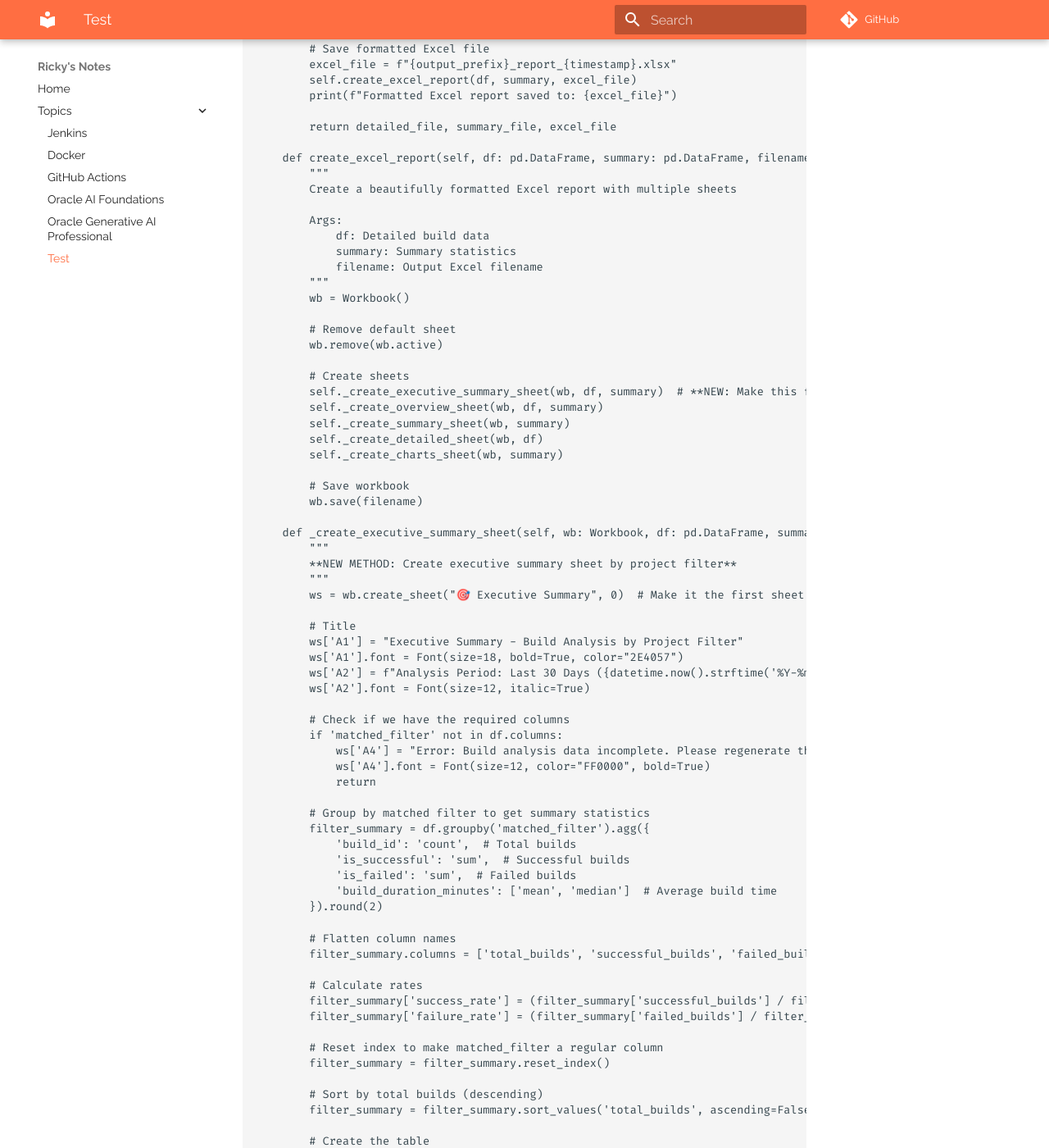
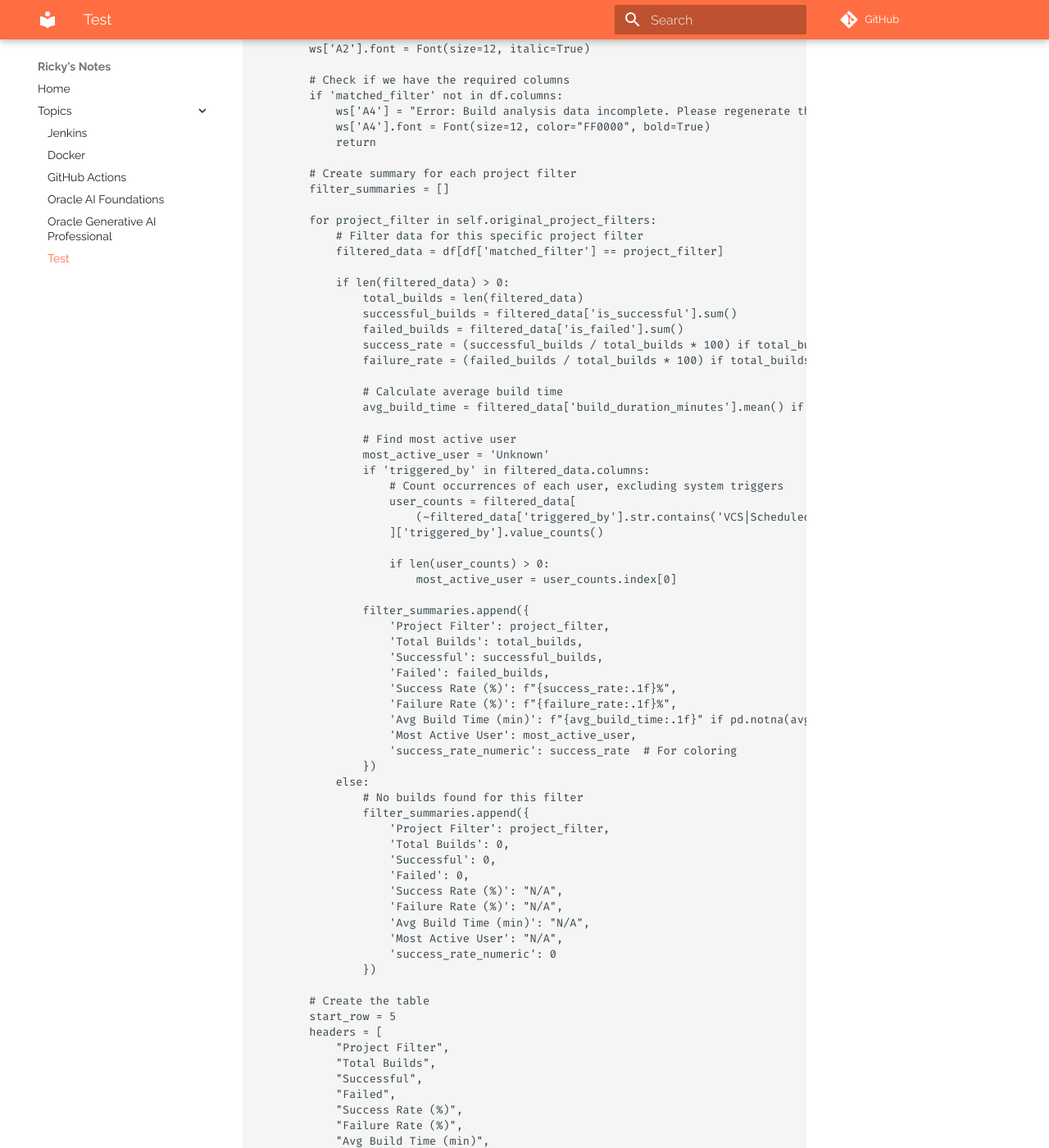
Before and after one commit to riczaman/notes-repo, an MkDocs documentation site: the page built from docs/topics/test.md, in a window 1280 px wide and 1400 px high, scrolled down 11502 px. Shown: the whole window at 82% size. Built offline with MkDocs 1.6.1 and Material for MkDocs 9.7.7, drawn with Linux system fonts in a browser that asks for light colours; comment, search, counter and statistics services are not loaded; some of the changed text lies outside the part shown.

Commit message:
updated code

````diff
--- a/docs/topics/test.md
+++ b/docs/topics/test.md
@@ -45,6 +46,9 @@
         self.build_type_filters = [f.lower() for f in build_type_filters] if build_type_filters else []
         self.build_name_filters = [f.lower() for f in build_name_filters] if build_name_filters else []
 
+        # Store original filters for display purposes
+        self.original_project_filters = project_filters if project_filters else []
+
         # Test connection
         self._test_connection()
 
@@ -61,7 +65,7 @@
                 raise Exception(f"Connection failed with status code: {response.status_code}")
 
             server_info = response.json()
-            print(f"✅ Connected to TeamCity {server_info.get('version', 'Unknown')} successfully!")
+            print(f"Connected to TeamCity {server_info.get('version', 'Unknown')} successfully!")
 
         except requests.exceptions.Timeout:
             raise Exception("Connection timeout. Please check your TeamCity URL and network connection.")
@@ -223,7 +227,7 @@
 
     def _get_matched_filter(self, build: Dict[str, Any]) -> str:
         """
-        **NEW METHOD: Determine which specific filter matched this build**
+        Determine which specific filter matched this build
 
         Args:
             build: Build dictionary from TeamCity API
@@ -246,56 +250,11 @@
                 (' > ' in filter_lower and (filter_lower == full_project_path or full_project_path.endswith(filter_lower))) or
                 ('/' in filter_lower and (filter_lower.replace('/', ' > ') == full_project_path or full_project_path.endswith(filter_lower.replace('/', ' > ')))) or
                 filter_lower == project_id.lower()):
-                return filter_term  # Return original filter (not lowercased)
+                # Return the original filter (not lowercased)
+                return self.original_project_filters[i] if i < len(self.original_project_filters) else filter_term
 
         return "Unknown Filter"
 
-    def _matches_filters(self, build: Dict[str, Any]) -> bool:
-        """
-        Check if a build matches the specified filters
-
-        Args:
-            build: Build dictionary from TeamCity API
-
-        Returns:
-            True if build matches filters, False otherwise
-        """
-        # If no filters are specified, include all builds
-        if not self.project_filters and not self.build_type_filters and not self.build_name_filters:
-            return True
-
-        build_type = build.get('buildType', {})
-        project_name = build_type.get('projectName', '').lower()
-        project_id = build_type.get('projectId', '').lower()
-        build_type_name = build_type.get('name', '').lower()
-        build_type_id = build.get('buildTypeId', '').lower()
-
-        # Check project filters
-        project_match = True
-        if self.project_filters:
-            project_match = any(
-                filter_term in project_name or filter_term in project_id
-                for filter_term in self.project_filters
-            )
-
-        # Check build type filters
-        build_type_match = True
-        if self.build_type_filters:
-            build_type_match = any(
-                filter_term in build_type_name or filter_term in build_type_id
-                for filter_term in self.build_type_filters
-            )
-
-        # Check build name filters
-        build_name_match = True
-        if self.build_name_filters:
-            build_name_match = any(
-                filter_term in build_type_name
-                for filter_term in self.build_name_filters
-            )
-
-        # Build must match ALL specified filter categories
-        return project_match and build_type_match and build_name_match
     def get_builds_last_month(self) -> List[Dict[str, Any]]:
         """
         Fetch all builds from the last month, filtered by specified criteria
@@ -317,7 +276,7 @@
             if self.project_filters or self.build_type_filters or self.build_name_filters:
                 print("Active filters:")
                 if self.project_filters:
-                    print(f"  - Project/Folder filters: {', '.join(self.project_filters)}")
+                    print(f"  - Project/Folder filters: {', '.join(self.original_project_filters)}")
                 if self.build_type_filters:
                     print(f"  - Build type filters: {', '.join(self.build_type_filters)}")
                 if self.build_name_filters:
@@ -366,10 +325,10 @@
                     start += count
 
                 except requests.exceptions.Timeout:
-                    print(f"⚠️  Request timeout while fetching builds. Retrying...")
+                    print(f"Request timeout while fetching builds. Retrying...")
                     continue
                 except requests.exceptions.RequestException as e:
-                    print(f"❌ Error fetching builds (batch starting at {start}): {e}")
+                    print(f"Error fetching builds (batch starting at {start}): {e}")
                     if "401" in str(e):
                         raise Exception("Authentication failed. Please check your credentials.")
                     elif "403" in str(e):
@@ -398,7 +357,7 @@
             return filtered_builds
 
         except Exception as e:
-            print(f"❌ Critical error in get_builds_last_month: {e}")
+            print(f"Critical error in get_builds_last_month: {e}")
             raise
 
     def extract_application_code(self, build_type_name: str, project_name: str) -> str:
@@ -466,7 +425,7 @@
                     except ValueError:
                         pass
 
-                # **NEW CODE: Calculate build duration**
+                # Calculate build duration
                 if start_date and finish_date:
                     try:
                         start_dt = datetime.strptime(start_date[:15], '%Y%m%dT%H%M%S')
@@ -508,7 +467,7 @@
                     else:
                         triggered_by = f"{trigger_type.title()} Trigger"
 
-                # **NEW CODE: Determine which filter matched this build**
+                # Determine which filter matched this build
                 matched_filter = self._get_matched_filter(build)
 
                 analysis_data.append({
@@ -532,12 +491,12 @@
                     'triggered_by': triggered_by,
                     'trigger_type': trigger_type,
                     'trigger_date': trigger_date,
-                    'build_duration_minutes': build_duration_minutes,  # **NEW**
-                    'matched_filter': matched_filter  # **NEW**
+                    'build_duration_minutes': build_duration_minutes,
+                    'matched_filter': matched_filter
                 })
 
             except Exception as e:
-                print(f"⚠️  Error processing build {build.get('id', 'unknown')}: {e}")
+                print(f"Error processing build {build.get('id', 'unknown')}: {e}")
                 continue
 
         return pd.DataFrame(analysis_data)
@@ -618,20 +577,20 @@
         wb.remove(wb.active)
 
         # Create sheets
-        self._create_executive_summary_sheet(wb, df, summary)  # **NEW: Make this first**
+        self._create_executive_summary_sheet(wb, df, summary)  # Make this first
         self._create_overview_sheet(wb, df, summary)
         self._create_summary_sheet(wb, summary)
         self._create_detailed_sheet(wb, df)
-        self._create_charts_sheet(wb, summary)
+        self._create_charts_sheet(wb, df)
 
         # Save workbook
         wb.save(filename)
 
     def _create_executive_summary_sheet(self, wb: Workbook, df: pd.DataFrame, summary: pd.DataFrame):
         """
-        **NEW METHOD: Create executive summary sheet by project filter**
+        Create executive summary sheet by project filter
         """
-        ws = wb.create_sheet("🎯 Executive Summary", 0)  # Make it the first sheet (index 0)
+        ws = wb.create_sheet("Executive Summary", 0)  # Make it the first sheet (index 0)
 
         # Title
         ws['A1'] = "Executive Summary - Build Analysis by Project Filter"
@@ -645,26 +604,58 @@
             ws['A4'].font = Font(size=12, color="FF0000", bold=True)
             return
 
-        # Group by matched filter to get summary statistics
-        filter_summary = df.groupby('matched_filter').agg({
-            'build_id': 'count',  # Total builds
-            'is_successful': 'sum',  # Successful builds
-            'is_failed': 'sum',  # Failed builds
-            'build_duration_minutes': ['mean', 'median']  # Average build time
-        }).round(2)
+        # Create summary for each project filter
+        filter_summaries = []
 
-        # Flatten column names
-        filter_summary.columns = ['total_builds', 'successful_builds', 'failed_builds', 'avg_build_time_minutes', 'median_build_time_minutes']
+        for project_filter in self.original_project_filters:
+            # Filter data for this specific project filter
+            filtered_data = df[df['matched_filter'] == project_filter]
 
-        # Calculate rates
-        filter_summary['success_rate'] = (filter_summary['successful_builds'] / filter_summary['total_builds'] * 100).round(1)
-        filter_summary['failure_rate'] = (filter_summary['failed_builds'] / filter_summary['total_builds'] * 100).round(1)
+            if len(filtered_data) > 0:
+                total_builds = len(filtered_data)
+                successful_builds = filtered_data['is_successful'].sum()
+                failed_builds = filtered_data['is_failed'].sum()
+                success_rate = (successful_builds / total_builds * 100) if total_builds > 0 else 0
+                failure_rate = (failed_builds / total_builds * 100) if total_builds > 0 else 0
 
-        # Reset index to make matched_filter a regular column
-        filter_summary = filter_summary.reset_index()
+                # Calculate average build time
+                avg_build_time = filtered_data['build_duration_minutes'].mean() if 'build_duration_minutes' in filtered_data.columns else None
 
-        # Sort by total builds (descending)
-        filter_summary = filter_summary.sort_values('total_builds', ascending=False)
+                # Find most active user
+                most_active_user = 'Unknown'
+                if 'triggered_by' in filtered_data.columns:
+                    # Count occurrences of each user, excluding system triggers
+                    user_counts = filtered_data[
+                        (~filtered_data['triggered_by'].str.contains('VCS|Scheduled|Dependency|Trigger', na=False))
+                    ]['triggered_by'].value_counts()
+
+                    if len(user_counts) > 0:
+                        most_active_user = user_counts.index[0]
+
+                filter_summaries.append({
+                    'Project Filter': project_filter,
+                    'Total Builds': total_builds,
+                    'Successful': successful_builds,
+                    'Failed': failed_builds,
+                    'Success Rate (%)': f"{success_rate:.1f}%",
+                    'Failure Rate (%)': f"{failure_rate:.1f}%",
+                    'Avg Build Time (min)': f"{avg_build_time:.1f}" if pd.notna(avg_build_time) else "N/A",
+                    'Most Active User': most_active_user,
+                    'success_rate_numeric': success_rate  # For coloring
+                })
+            else:
+                # No builds found for this filter
+                filter_summaries.append({
+                    'Project Filter': project_filter,
+                    'Total Builds': 0,
+                    'Successful': 0,
+                    'Failed': 0,
+                    'Success Rate (%)': "N/A",
+                    'Failure Rate (%)': "N/A",
+                    'Avg Build Time (min)': "N/A",
+                    'Most Active User': "N/A",
+                    'success_rate_numeric': 0
+                })
 
         # Create the table
         start_row = 5
@@ -676,7 +667,7 @@
             "Success Rate (%)",
             "Failure Rate (%)",
             "Avg Build Time (min)",
-            "Median Build Time (min)"
+            "Most Active User"
         ]
 
         # Write headers
@@ -693,19 +684,19 @@
             )
 
         # Write data rows
-        for i, (_, row) in enumerate(filter_summary.iterrows()):
-            row_data = [
-                row['matched_filter'],
-                row['total_builds'],
-                row['successful_builds'],
-                row['failed_builds'],
-                f"{row['success_rate']:.1f}%",
-                f"{row['failure_rate']:.1f}%",
-                f"{row['avg_build_time_minutes']:.1f}" if pd.notna(row['avg_build_time_minutes']) else "N/A",
-                f"{row['median_build_time_minutes']:.1f}" if pd.notna(row['median_build_time_minutes']) else "N/A"
+        for i, row_data in enumerate(filter_summaries):
+            data_values = [
+                row_data['Project Filter'],
+                row_data['Total Builds'],
+                row_data['Successful'],
+                row_data['Failed'],
+                row_data['Success Rate (%)'],
+                row_data['Failure Rate (%)'],
+                row_data['Avg Build Time (min)'],
+                row_data['Most Active User']
             ]
 
-            for j, value in enumerate(row_data):
+            for j, value in enumerate(data_values):
                 cell = ws.cell(row=start_row + 1 + i, column=j + 1, value=value)
                 cell.border = Border(
                     left=Side(style='thin'),
@@ -716,8 +707,8 @@
                 cell.alignment = Alignment(horizontal='center', vertical='center')
 
                 # Color code success rate column
-                if j == 4:  # Success rate column
-                    success_rate = row['success_rate']
+                if j == 4 and row_data['Total Builds'] > 0:  # Success rate column
+                    success_rate = row_data['success_rate_numeric']
                     if success_rate >= 90:
                         cell.fill = PatternFill(start_color="C6EFCE", end_color="C6EFCE", fill_type="solid")
                     elif success_rate >= 70:
@@ -726,21 +717,25 @@
                         cell.fill = PatternFill(start_color="FFC7CE", end_color="FFC7CE", fill_type="solid")
 
         # Add summary totals at the bottom
-        total_row = start_row + len(filter_summary) + 2
+        total_row = start_row + len(filter_summaries) + 2
         ws.cell(row=total_row, column=1, value="OVERALL TOTALS:").font = Font(bold=True, size=12)
 
-        overall_total_builds = filter_summary['total_builds'].sum()
-        overall_successful = filter_summary['successful_builds'].sum()
-        overall_failed = filter_summary['failed_builds'].sum()
+        overall_total_builds = sum([row['Total Builds'] for row in filter_summaries])
+        overall_successful = sum([row['Successful'] for row in filter_summaries])
+        overall_failed = sum([row['Failed'] for row in filter_summaries])
         overall_success_rate = (overall_successful / overall_total_builds * 100) if overall_total_builds > 0 else 0
 
         # Calculate weighted average build time
         total_build_time = 0
         total_builds_with_time = 0
-        for _, row in filter_summary.iterrows():
-            if pd.notna(row['avg_build_time_minutes']):
-                total_build_time += row['avg_build_time_minutes'] * row['total_builds']
-                total_builds_with_time += row['total_builds']
+        for row in filter_summaries:
+            if row['Avg Build Time (min)'] != "N/A" and row['Total Builds'] > 0:
+                try:
+                    avg_time = float(row['Avg Build Time (min)'])
+                    total_build_time += avg_time * row['Total Builds']
+                    total_builds_with_time += row['Total Builds']
+                except ValueError:
+                    pass
 
         overall_avg_build_time = total_build_time / total_builds_with_time if total_builds_with_time > 0 else 0
 
@@ -887,7 +882,7 @@
 
     def _create_summary_sheet(self, wb: Workbook, summary: pd.DataFrame):
         """Create formatted summary sheet"""
-        ws = wb.create_sheet("📋 Summary by Build Type")
+        ws = wb.create_sheet("Summary by Build Type")
 
         # Title
         ws['A1'] = "Build Summary by Application and Build Type"
@@ -947,7 +942,7 @@
 
     def _create_detailed_sheet(self, wb: Workbook, df: pd.DataFrame):
         """Create detailed data sheet"""
-        ws = wb.create_sheet("📝 Detailed Build Data")
+        ws = wb.create_sheet("Detailed Build Data")
 
         # Title
         ws['A1'] = "Detailed Build Information"
@@ -1015,63 +1010,57 @@
                 except:
                     pass
             adjusted_width = min(max_length + 2, 50)
-            ws.column_dimensions[column_letter].width = adjusted_width7CE", end_color="FFC7CE", fill_type="solid")
-                    else:
-                        cell.fill = PatternFill(start_color="FFEB9C", end_color="FFEB9C", fill_type="solid")
-
-        # Auto-adjust column widths
-        for column in ws.columns:
-            max_length = 0
-            column_letter = column[0].column_letter
-            for cell in column:
-                try:
-                    if len(str(cell.value)) > max_length:
-                        max_length = len(str(cell.value))
-                except:
-                    pass
-            adjusted_width = min(max_length + 2, 50)
             ws.column_dimensions[column_letter].width = adjusted_width
 
-    def _create_charts_sheet(self, wb: Workbook, summary: pd.DataFrame):
+    def _create_charts_sheet(self, wb: Workbook, df: pd.DataFrame):
         """Create charts and visualizations sheet"""
-        ws = wb.create_sheet("📊 Charts & Analytics")
+        ws = wb.create_sheet("Charts & Analytics")
 
         # Title
         ws['A1'] = "Build Analytics Dashboard"
         ws['A1'].font = Font(size=16, bold=True, color="2E4057")
 
-        # Prepare data for charts
-        app_summary = summary.groupby('application_code').agg({
-            'total_builds': 'sum',
-            'successful_builds': 'sum',
-            'failed_builds': 'sum'
-        }).reset_index()
-        app_summary = app_summary.sort_values('total_builds', ascending=False).head(10)
+        # Prepare data for charts based on project filters
+        filter_summaries = []
+        for project_filter in self.original_project_filters:
+            filtered_data = df[df['matched_filter'] == project_filter]
+
+            if len(filtered_data) > 0:
+                total_builds = len(filtered_data)
+                successful_builds = filtered_data['is_successful'].sum()
+                failed_builds = filtered_data['is_failed'].sum()
+
+                filter_summaries.append({
+                    'project_filter': project_filter,
+                    'total_builds': total_builds,
+                    'successful_builds': successful_builds,
+                    'failed_builds': failed_builds
+                })
 
         # Create data table for chart
         chart_start_row = 3
-        ws.cell(row=chart_start_row, column=1, value="Application")
+        ws.cell(row=chart_start_row, column=1, value="Project Filter")
         ws.cell(row=chart_start_row, column=2, value="Total Builds")
         ws.cell(row=chart_start_row, column=3, value="Successful")
         ws.cell(row=chart_start_row, column=4, value="Failed")
 
-        for i, (_, row) in enumerate(app_summary.iterrows()):
-            ws.cell(row=chart_start_row + 1 + i, column=1, value=row['application_code'])
-            ws.cell(row=chart_start_row + 1 + i, column=2, value=row['total_builds'])
-            ws.cell(row=chart_start_row + 1 + i, column=3, value=row['successful_builds'])
-            ws.cell(row=chart_start_row + 1 + i, column=4, value=row['failed_builds'])
+        for i, summary in enumerate(filter_summaries):
+            ws.cell(row=chart_start_row + 1 + i, column=1, value=summary['project_filter'])
+            ws.cell(row=chart_start_row + 1 + i, column=2, value=summary['total_builds'])
+            ws.cell(row=chart_start_row + 1 + i, column=3, value=summary['successful_builds'])
+            ws.cell(row=chart_start_row + 1 + i, column=4, value=summary['failed_builds'])
 
         # Create bar chart
         chart = BarChart()
         chart.type = "col"
         chart.style = 10
-        chart.title = "Build Volume by Application"
+        chart.title = "Build Volume by Project Filter"
         chart.y_axis.title = 'Number of Builds'
-        chart.x_axis.title = 'Applications'
+        chart.x_axis.title = 'Project Filters'
 
         # Define data ranges
-        data = Reference(ws, min_col=2, min_row=chart_start_row, max_row=chart_start_row + len(app_summary), max_col=4)
-        cats = Reference(ws, min_col=1, min_row=chart_start_row + 1, max_row=chart_start_row + len(app_summary))
+        data = Reference(ws, min_col=2, min_row=chart_start_row, max_row=chart_start_row + len(filter_summaries), max_col=4)
+        cats = Reference(ws, min_col=1, min_row=chart_start_row + 1, max_row=chart_start_row + len(filter_summaries))
 
         chart.add_data(data, titles_from_data=True)
         chart.set_categories(cats)
@@ -1227,7 +1216,7 @@
         analyzer.print_summary_report(summary)
 
         print("\n" + "="*60)
-        print("📊 ANALYSIS COMPLETE!")
+        print("ANALYSIS COMPLETE!")
         print("Files generated:")
         print("  - CSV files for detailed and summary data")
         print("  - Formatted Excel report with multiple sheets")
@@ -1239,5 +1228,4 @@
 
 if __name__ == "__main__":
     main()
-
 ```
````
Also changed, not shown: other parts of docs/topics/test.md (+5 -4 lines).
